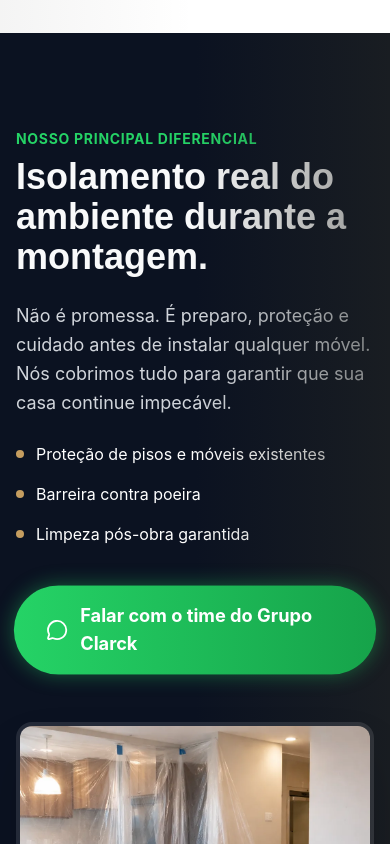
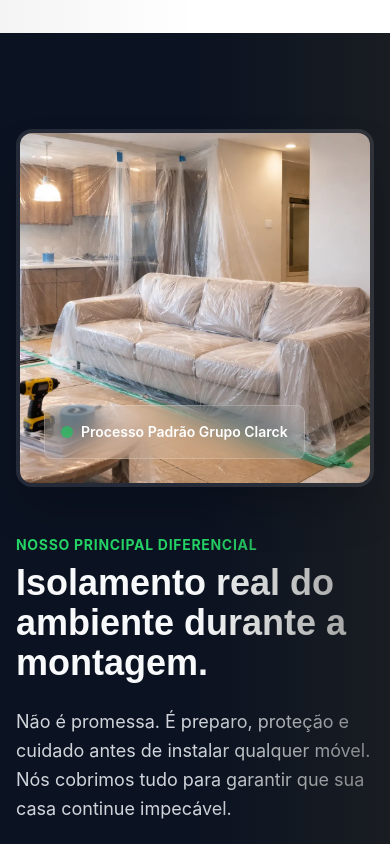
Before and after one commit to VoaNegocio/grupo-clark, a React (Vite) app: page / in a window 390 px wide. Shown: the part 1580-2424 px from the top of the page. Built offline with nearby package versions, Linux system fonts and the light colour scheme.

Commit message:
novos ajustes na section Differential

```diff
--- a/src/components/Differential.jsx
+++ b/src/components/Differential.jsx
@@ -16,6 +16,7 @@ const Differential = () => {
                         whileInView={{ opacity: 1, x: 0 }}
                         viewport={{ once: true }}
                         transition={{ duration: 0.6 }}
+                        className="order-2 md:order-none"
                     >
                         <span className="text-brand-green font-bold tracking-wider uppercase text-sm mb-2 block">
                             Nosso Principal Diferencial
@@ -70,7 +71,7 @@ const Differential = () => {
                         whileInView={{ opacity: 1, x: 0 }}
                         viewport={{ once: true }}
                         transition={{ duration: 0.6, delay: 0.2 }}
-                        className="relative"
+                        className="relative order-1 md:order-none"
                     >
                         <div className="relative rounded-2xl overflow-hidden shadow-2xl border-4 border-white/10">
                             <img
```
